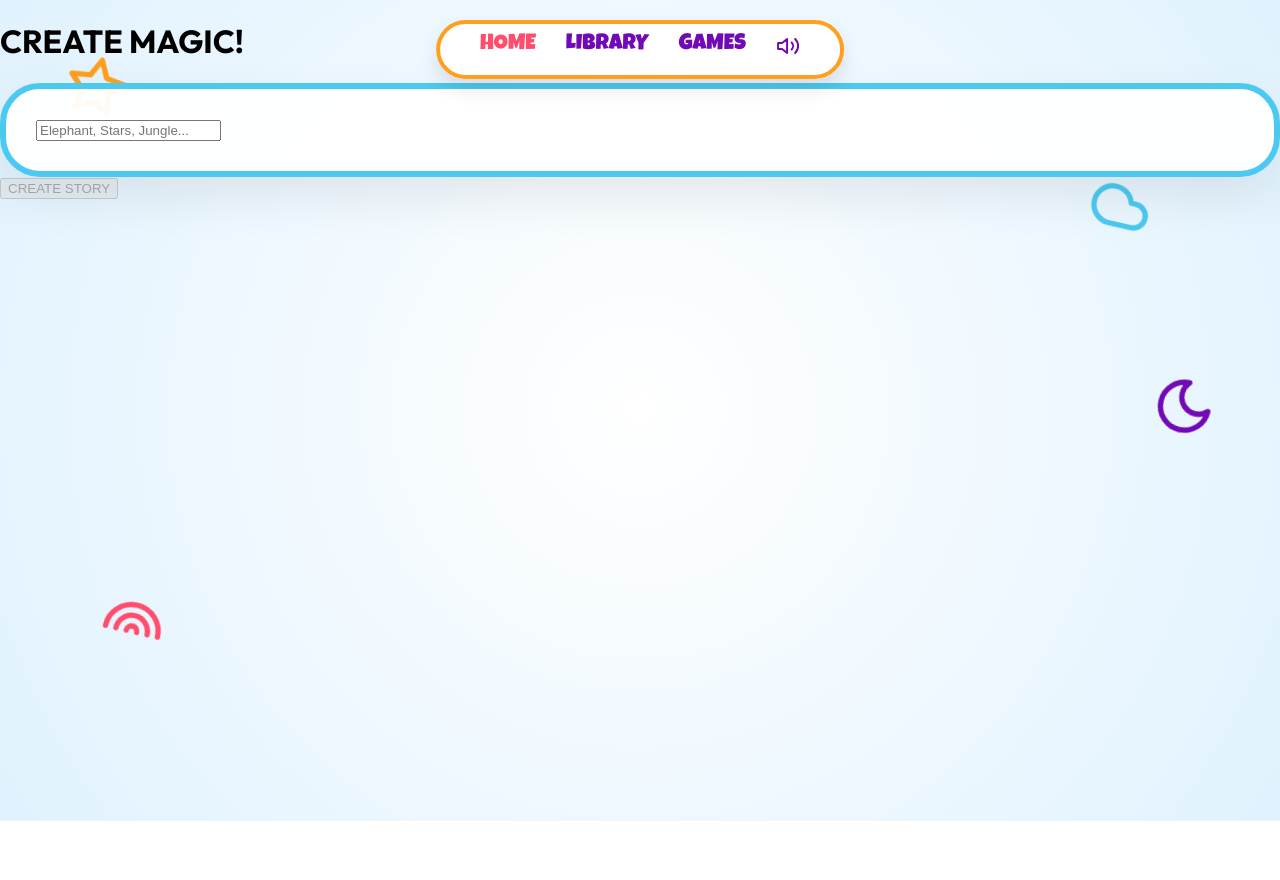
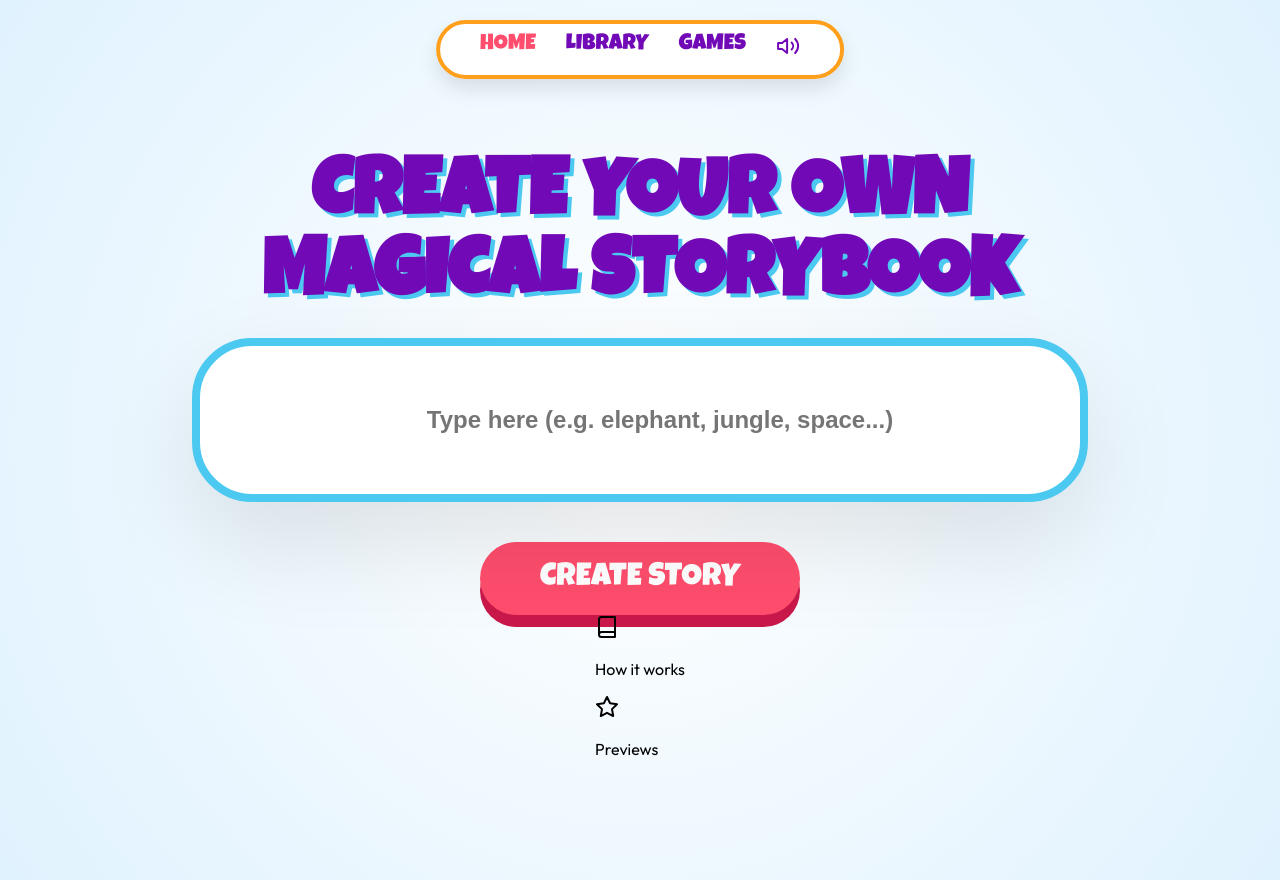
Before and after one commit to riyx-01/ManVachan_v1.0, a React (Vite) app: page / in a window 1280 px wide. Before the commit the page ends 821 px from the top, so only its background shows below. Built offline with nearby package versions, Linux system fonts and the light colour scheme.

Commit message:
feat: restore Home Page UI while preserving 3D Flip-Book, Library, Games, and Sound improvements

```diff
--- a/src/App.jsx
+++ b/src/App.jsx
@@ -2,17 +2,15 @@ import React, { useState, useEffect, useRef } from 'react';
 import { motion, AnimatePresence } from 'framer-motion';
 import { Home, Book, Gamepad2, Volume2, VolumeX, ArrowLeft, ArrowRight, Star, Cloud, Moon, Sun, Rainbow } from 'lucide-react';
 
-// --- THE MASTER LIBRARY (15-20 Stories) ---
 const LIBRARY = [
-  { id: 1, title: "The Joyful Elephant", preview: "A big elephant learns to dance...", color: "#ff4d6d", type: "jungle" },
-  { id: 2, title: "Starry Night Wings", preview: "A butterfly that flies to the moon...", color: "#4cc9f0", type: "night" },
-  { id: 3, title: "Ocean's Secret", preview: "The crab who found a pearl...", color: "#7209b7", type: "ocean" },
-  { id: 4, title: "The Tiny Cloud", preview: "A cloud that only rains glitter...", color: "#ff9f1c", type: "sky" },
-  { id: 5, title: "Robot's Garden", preview: "A robot who loves sunflowers...", color: "#4ade80", type: "city" },
-  { id: 6, title: "Mountain Giant", preview: "A giant who was very gentle...", color: "#ff4d6d", type: "jungle" }
+  { id: 1, title: "The Joyful Elephant", preview: "A big elephant learns to dance...", color: "#ff4d6d" },
+  { id: 2, title: "Starry Night Wings", preview: "A butterfly that flies to the moon...", color: "#4cc9f0" },
+  { id: 3, title: "Ocean's Secret", preview: "The crab who found a pearl...", color: "#7209b7" },
+  { id: 4, title: "The Tiny Cloud", preview: "A cloud that only rains glitter...", color: "#ff9f1c" },
+  { id: 5, title: "Robot's Garden", preview: "A robot who loves sunflowers...", color: "#4ade80" },
+  { id: 6, title: "Mountain Giant", preview: "A giant who was very gentle...", color: "#ff4d6d" }
 ];
 
-// --- STORY DATA REWRITING PIPELINE ---
 const FETCH_STORY = (keyword) => {
   return {
     title: keyword.toUpperCase() + " ADVENTURE",
@@ -35,15 +33,9 @@ export default function App() {
   const audioRef = useRef(null);
 
   // --- MEMORY GAME STATE ---
-  const emojis = ['🐘', '🐱', '🦋', '🤖', '🐘', '🐱', '🦋', '🤖'];
-  const [cards, setCards] = useState([]);
+  const emojis = ['🐘', '🐱', '🦋', '🤖', '🐘', '🐱', '🦋', '🤖'].sort(() => Math.random() - 0.5);
+  const [cards, setCards] = useState(emojis);
   const [flipped, setFlipped] = useState([]);
-
-  useEffect(() => {
-    if (view === 'games') {
-      setCards(emojis.sort(() => Math.random() - 0.5));
-    }
-  }, [view]);
 
   const speak = (text) => {
     if (isMuted) return;
@@ -77,12 +69,6 @@ export default function App() {
     <div className="min-h-screen">
       <audio ref={audioRef} src="https://www.soundhelix.com/examples/mp3/SoundHelix-Song-8.mp3" loop muted={isMuted} />
 
-      {/* Global Doodles */}
-      <Doodle icon={Star} top="10%" left="5%" color="var(--p-yellow)" />
-      <Doodle icon={Cloud} top="25%" right="10%" color="var(--p-blue)" />
-      <Doodle icon={Rainbow} bottom="15%" left="8%" color="var(--p-pink)" />
-      <Doodle icon={Moon} top="50%" right="5%" color="var(--p-purple)" />
-
       {/* --- GLOBAL NAV --- */}
       <nav className="global-nav">
         <div className={`nav-item ${view === 'home' ? 'active' : ''}`} onClick={() => setView('home')}>HOME</div>
@@ -93,29 +79,59 @@ export default function App() {
         </div>
       </nav>
 
-      <div className="pt-28 pb-20 px-8">
       <AnimatePresence mode="wait">
+        {/* --- RESTORED HOME VIEW (PREVIOUS APPROVED VERSION) --- */}
         {view === 'home' && (
-            <motion.div key="home" initial={{ opacity: 0, y: 30 }} animate={{ opacity: 1, y: 0 }} className="flex flex-col items-center gap-12 text-center">
-              <h1 className="text-7xl font-black text-[#7209b7] font-luckiest drop-shadow-2xl">CREATE MAGIC!</h1>
-              <div className="magical-card w-full max-w-[800px] border-[#4cc9f0]">
+          <motion.div key="home" className="hero-section">
+            <Doodle icon={Star} top="10%" left="5%" color="#ff9f1c" />
+            <Doodle icon={Cloud} top="20%" right="10%" color="#4cc9f0" />
+            <Doodle icon={Rainbow} bottom="15%" left="8%" color="#ff4d6d" />
+            <Doodle icon={Moon} top="50%" right="15%" color="#7209b7" />
+            <Doodle icon={Sun} bottom="10%" right="5%" color="#ff9f1c" />
+
+            <motion.h1
+              initial={{ scale: 0.5, opacity: 0 }}
+              animate={{ scale: 1, opacity: 1 }}
+              className="hero-title"
+            >
+              CREATE YOUR OWN<br/>MAGICAL STORYBOOK
+            </motion.h1>
+
+            <div className="input-bubble-container">
               <input
-                  className="w-full bg-transparent border-none text-3xl font-bold text-center outline-none text-[#7209b7]"
-                  placeholder="Elephant, Stars, Jungle..."
+                className="magical-input"
                 value={elements}
                 onChange={(e) => setElements(e.target.value)}
+                placeholder="Type here (e.g. elephant, jungle, space...)"
               />
             </div>
-              <button onClick={handleCreate} disabled={isGenerating || !elements.trim()} className="create-btn">
-                {isGenerating ? "WAKING THE GENIES..." : "CREATE STORY"}
+
+            <button
+              onClick={handleCreate}
+              disabled={isGenerating || !elements.trim()}
+              className="create-btn"
+            >
+              {isGenerating ? "FETCHING LORE..." : "CREATE STORY"}
             </button>
+
+            <div className="mt-20 flex gap-10">
+               <div className="text-center">
+                 <div className="bg-white p-6 rounded-full shadow-lg mb-2"><Book className="text-[#7209b7]" /></div>
+                 <p className="font-bold text-[#7209b7]">How it works</p>
+               </div>
+               <div className="text-center">
+                 <div className="bg-white p-6 rounded-full shadow-lg mb-2"><Star className="text-[#ff9f1c]" /></div>
+                 <p className="font-bold text-[#7209b7]">Previews</p>
+               </div>
+            </div>
           </motion.div>
         )}
 
+        {/* --- IMPROVEMENTS PRESERVED (NEW VERSION) --- */}
         {view === 'library' && (
-            <motion.div key="lib" initial={{ opacity: 0 }} animate={{ opacity: 1 }} className="grid grid-cols-1 md:grid-cols-2 lg:grid-cols-3 gap-8 max-w-[1200px] mx-auto">
+          <motion.div key="lib" initial={{ opacity: 0 }} animate={{ opacity: 1 }} className="pt-28 pb-20 px-8 grid grid-cols-1 md:grid-cols-2 lg:grid-cols-3 gap-8 max-w-[1200px] mx-auto">
             {LIBRARY.map(s => (
-                <div key={s.id} onClick={() => { setStory(FETCH_STORY(s.title)); setView('read'); }} className="magical-card cursor-pointer !p-6" style={{ borderColor: s.color }}>
+              <div key={s.id} onClick={() => { setStory(FETCH_STORY(s.title)); setView('read'); }} className="bg-white rounded-[40px] border-4 border-[#4cc9f0] p-6 shadow-xl cursor-pointer hover:rotate-2 transition-all">
                 <img src={`https://picsum.photos/seed/${s.id}/400/300`} className="w-full h-40 object-cover rounded-3xl mb-4" />
                 <h3 className="font-luckiest text-2xl" style={{ color: s.color }}>{s.title}</h3>
                 <p className="text-sm font-bold text-gray-400 mt-2">{s.preview}</p>
@@ -125,21 +141,18 @@ export default function App() {
         )}
 
         {view === 'read' && story && (
-            <motion.div key="read" initial={{ scale: 0.8, rotateY: -90 }} animate={{ scale: 1, rotateY: 0 }} className="flip-book-container">
+          <motion.div key="read" initial={{ rotateY: -90, opacity: 0 }} animate={{ rotateY: 0, opacity: 1 }} className="flip-book-container">
             <div className="book-page">
-                {/* LEFT: IMAGE */}
               <div className="left-panel">
                 <AnimatePresence mode="wait">
                   <motion.img
                     key={currentPage}
-                      initial={{ opacity: 0, scale: 0.9 }} animate={{ opacity: 1, scale: 1 }}
+                    initial={{ scale: 0.9, opacity: 0 }} animate={{ scale: 1, opacity: 1 }}
                     src={`https://picsum.photos/seed/${story.pages[currentPage].img}/800/800`}
                     className="story-illustration"
-                      onError={(e) => { e.target.style.filter = "grayscale(1) sepia(1) hue-rotate(200deg) contrast(1.2)"; }}
                   />
                 </AnimatePresence>
               </div>
-                {/* RIGHT: TEXT */}
               <div className="right-panel">
                 <div className="flex-1">
                   <h2 className="text-4xl font-luckiest text-[#7209b7] mb-8">{story.title}</h2>
@@ -148,17 +161,17 @@ export default function App() {
                   </motion.p>
                 </div>
 
-                  {currentPage === story.pages.length -1 && (
+                {currentPage === story.pages.length - 1 && (
                   <div className="p-6 bg-[#ff9f1c]/10 border-4 border-dashed border-[#ff9f1c] rounded-3xl mb-8">
-                      <p className="font-black text-[#ff9f1c] uppercase tracking-widest text-xs mb-1">The Golden Moral</p>
+                    <p className="font-black text-[#ff9f1c] uppercase text-xs mb-1">The Golden Moral</p>
                     <p className="text-xl font-bold italic">"{story.moral}"</p>
                   </div>
                 )}
 
                 <div className="flex justify-between items-center">
-                    <button disabled={currentPage === 0} onClick={() => setCurrentPage(p => p - 1)} className="magical-btn !bg-gray-200 !shadow-none disabled:opacity-0"><ArrowLeft /></button>
+                  <button disabled={currentPage === 0} onClick={() => setCurrentPage(p => p - 1)} className="p-4 bg-[#7209b7] text-white rounded-full disabled:opacity-0"><ArrowLeft /></button>
                   <span className="font-black text-gray-300">PAGE {currentPage + 1} OF {story.pages.length}</span>
-                    <button onClick={() => currentPage < story.pages.length - 1 ? setCurrentPage(p => p + 1) : setView('home')} className="magical-btn"><ArrowRight /></button>
+                  <button onClick={() => currentPage < story.pages.length - 1 ? setCurrentPage(p => p + 1) : setView('home')} className="p-4 bg-[#7209b7] text-white rounded-full"><ArrowRight /></button>
                 </div>
               </div>
             </div>
@@ -166,7 +179,7 @@ export default function App() {
         )}
 
         {view === 'games' && (
-            <motion.div key="games" initial={{ scale: 0.5 }} animate={{ scale: 1 }} className="flex flex-col items-center">
+          <motion.div key="games" initial={{ scale: 0.8 }} animate={{ scale: 1 }} className="pt-28 flex flex-col items-center">
              <h2 className="text-5xl font-luckiest text-[#7209b7] mb-12">ANIMAL MATCH!</h2>
              <div className="memory-grid">
                 {cards.map((e, i) => (
@@ -175,11 +188,10 @@ export default function App() {
                   </div>
                 ))}
              </div>
-               <button onClick={() => setFlipped([])} className="magical-btn mt-12">RESTART GAME</button>
+             <button onClick={() => setFlipped([])} className="p-6 bg-[#ff4d6d] text-white font-luckiest text-2xl rounded-full mt-12 shadow-xl">RESTART GAME</button>
           </motion.div>
         )}
       </AnimatePresence>
-      </div>
     </div>
   );
 }
--- a/src/index.css
+++ b/src/index.css
@@ -11,92 +11,74 @@
 
 body {
   margin: 0;
-  background: radial-gradient(circle at center, #ffffff 0%, #e0f2fe 100%);
+  background: #fdfaf1;
   font-family: 'Outfit', sans-serif;
   overflow-x: hidden;
-  height: 100vh;
 }
 
-/* --- GLOBAL MAGIC UI --- */
-.magical-btn {
+/* --- RESTORED HOME PAGE UI (PREVIOUS VERSION) --- */
+.hero-section {
+  min-height: 100vh;
+  background: radial-gradient(circle at 50% 50%, #fff 0%, #e0f2fe 100%);
+  display: flex;
+  flex-direction: column;
+  align-items: center;
+  justify-content: center;
+  padding: 40px;
+  position: relative;
+  overflow: hidden;
+}
+
+.hero-title {
+  font-family: 'Luckiest Guy', cursive;
+  font-size: 5rem;
+  color: var(--p-purple);
+  text-align: center;
+  line-height: 1;
+  margin-bottom: 20px;
+  text-shadow: 4px 4px 0px var(--p-blue);
+}
+
+.input-bubble-container {
+  background: #ffffff;
+  padding: 40px;
+  border-radius: 60px;
+  box-shadow: 0 40px 100px rgba(0,0,0,0.1);
+  width: 90%;
+  max-width: 800px;
+  border: 8px solid var(--p-blue);
+  position: relative;
+  z-index: 10;
+}
+
+.magical-input {
+  width: 100%;
+  border: none;
+  font-size: 24px;
+  padding: 20px;
+  text-align: center;
+  outline: none;
+  font-weight: 700;
+  color: var(--p-purple);
+  background: transparent;
+}
+
+.create-btn {
   background: var(--p-pink);
   color: white;
   font-family: 'Luckiest Guy', cursive;
-  font-size: 20px;
-  padding: 12px 30px;
-  border-radius: 30px;
+  font-size: 32px;
+  padding: 20px 60px;
+  border-radius: 40px;
   border: none;
-  box-shadow: 0 6px 0 #c9184a;
   cursor: pointer;
+  margin-top: 40px;
+  box-shadow: 0 12px 0 #c9184a;
   transition: all 0.2s;
 }
-.magical-btn:hover { transform: translateY(-2px); box-shadow: 0 8px 0 #c9184a; }
-.magical-btn:active { transform: translateY(4px); box-shadow: 0 2px 0 #c9184a; }
+.create-btn:hover { transform: translateY(-4px); box-shadow: 0 16px 0 #c9184a; }
 
-.magical-card {
-  background: var(--glass);
-  border-radius: 40px;
-  border: 6px solid var(--p-blue);
-  box-shadow: 0 20px 50px rgba(0,0,0,0.08);
-  padding: 30px;
-  transition: transform 0.3s;
-}
-.magical-card:hover { transform: scale(1.02) rotate(1deg); }
-
-/* --- 3D BOOK PHYSICS --- */
-.flip-book-container {
-  perspective: 2000px;
-  width: 95vw;
-  height: 80vh;
-  margin: 40px auto;
-  position: relative;
-}
-
-.book-page {
-  width: 100%;
-  height: 100%;
-  background: white;
-  display: flex;
-  box-shadow: 0 30px 60px rgba(0,0,0,0.1);
-  border-radius: 20px;
-  overflow: hidden;
-  border: 10px solid #fff;
-}
-
-.left-panel { flex: 1; background: #f8fafc; padding: 40px; }
-.right-panel { flex: 1; background: #fff; padding: 50px; display: flex; flex-direction: column; }
-
-.story-illustration {
-  width: 100%;
-  height: 100%;
-  object-fit: cover;
-  border-radius: 20px;
-  box-shadow: 0 15px 30px rgba(0,0,0,0.1);
-  border: 4px solid var(--p-blue);
-}
-
-/* --- MINI-GAME UI --- */
-.memory-grid {
-  display: grid;
-  grid-template-columns: repeat(4, 1fr);
-  gap: 15px;
-  max-width: 500px;
-  margin: 0 auto;
-}
-
-.memory-card {
-  aspect-ratio: 1;
-  background: var(--p-blue);
-  border-radius: 20px;
-  display: flex;
-  align-items: center;
-  justify-content: center;
-  font-size: 40px;
-  cursor: pointer;
-  box-shadow: 0 8px 0 #0077b6;
-}
-
-/* --- NAVBAR --- */
+/* --- KEEP IMPROVEMENTS (LIBRARY, BOOK, GAMES) --- */
 .global-nav {
   position: fixed;
   top: 20px;
@@ -117,16 +99,42 @@ body {
   font-size: 22px;
   color: var(--p-purple);
   cursor: pointer;
-  transition: 0.3s;
 }
-.nav-item:hover { transform: scale(1.1); color: var(--p-pink); }
 .nav-item.active { color: var(--p-pink); }
 
-/* --- DOODLES --- */
-.doodle {
-  position: fixed;
-  pointer-events: none;
-  z-index: -1;
-  animation: float 4s infinite ease-in-out;
+.flip-book-container {
+  perspective: 2000px;
+  width: 95vw;
+  height: 85vh;
+  margin: 40px auto;
+  position: relative;
 }
+
+.book-page {
+  width: 100%; height: 100%;
+  background: white; border-radius: 20px; overflow: hidden;
+  box-shadow: 0 30px 60px rgba(0,0,0,0.1); border: 10px solid #fff;
+  display: flex;
+}
+
+.left-panel { flex: 1; background: #f8fafc; padding: 40px; }
+.right-panel { flex: 1; background: #fff; padding: 50px; display: flex; flex-direction: column; }
+
+.story-illustration {
+  width: 100%; height: 100%; object-fit: cover;
+  border-radius: 20px; border: 4px solid var(--p-blue);
+}
+
+.memory-grid {
+  display: grid; grid-template-columns: repeat(4, 1fr); gap: 15px;
+  max-width: 500px; margin: 0 auto;
+}
+
+.memory-card {
+  aspect-ratio: 1; background: var(--p-blue); border-radius: 20px;
+  display: flex; align-items: center; justify-content: center;
+  font-size: 40px; cursor: pointer; box-shadow: 0 8px 0 #0077b6;
+}
+
+.doodle { position: fixed; pointer-events: none; z-index: -1; animation: float 4s infinite ease-in-out; }
 @keyframes float { 50% { transform: translateY(-30px) rotate(15deg); } }
```
Lines whose indentation alone changed are shown as unchanged.
